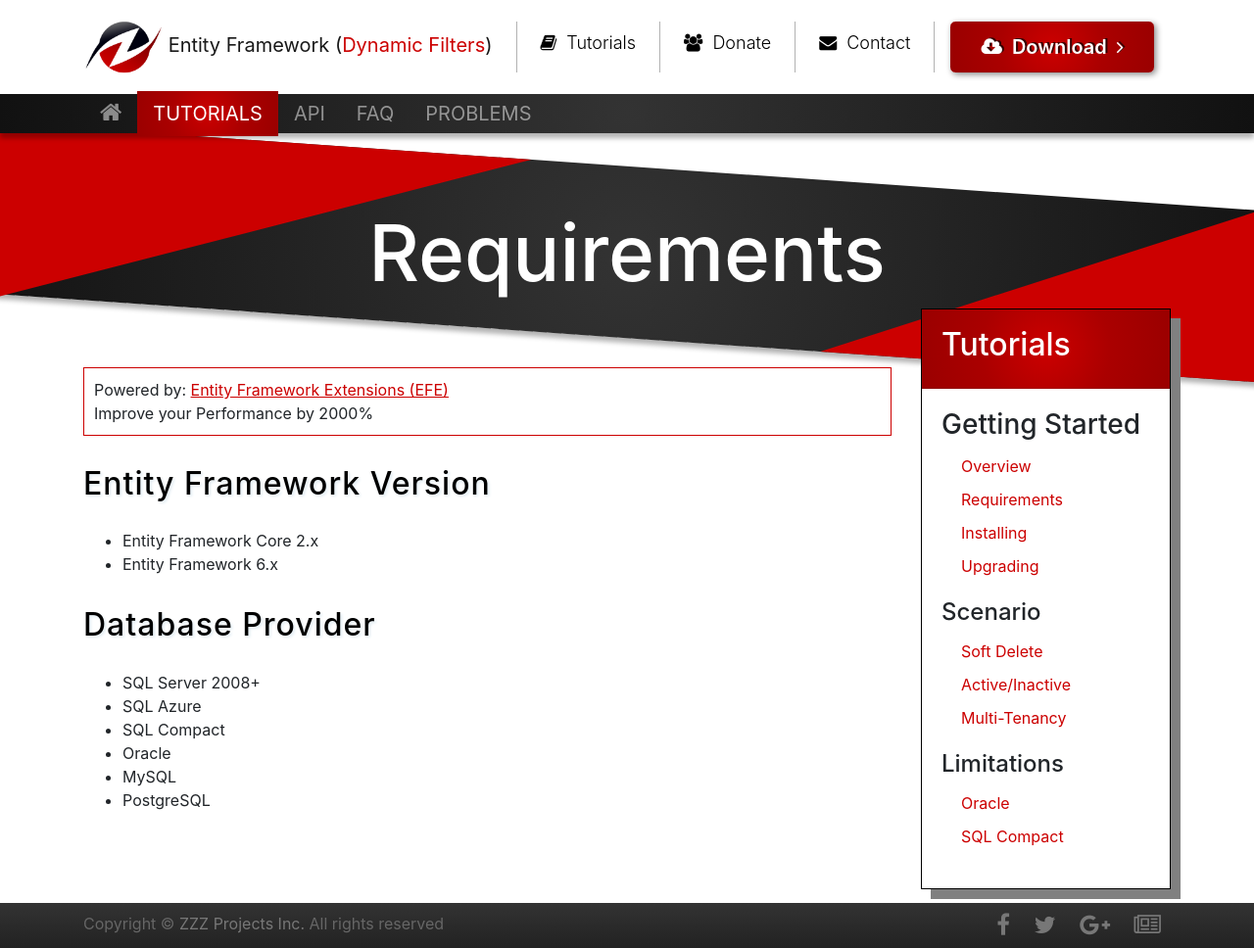
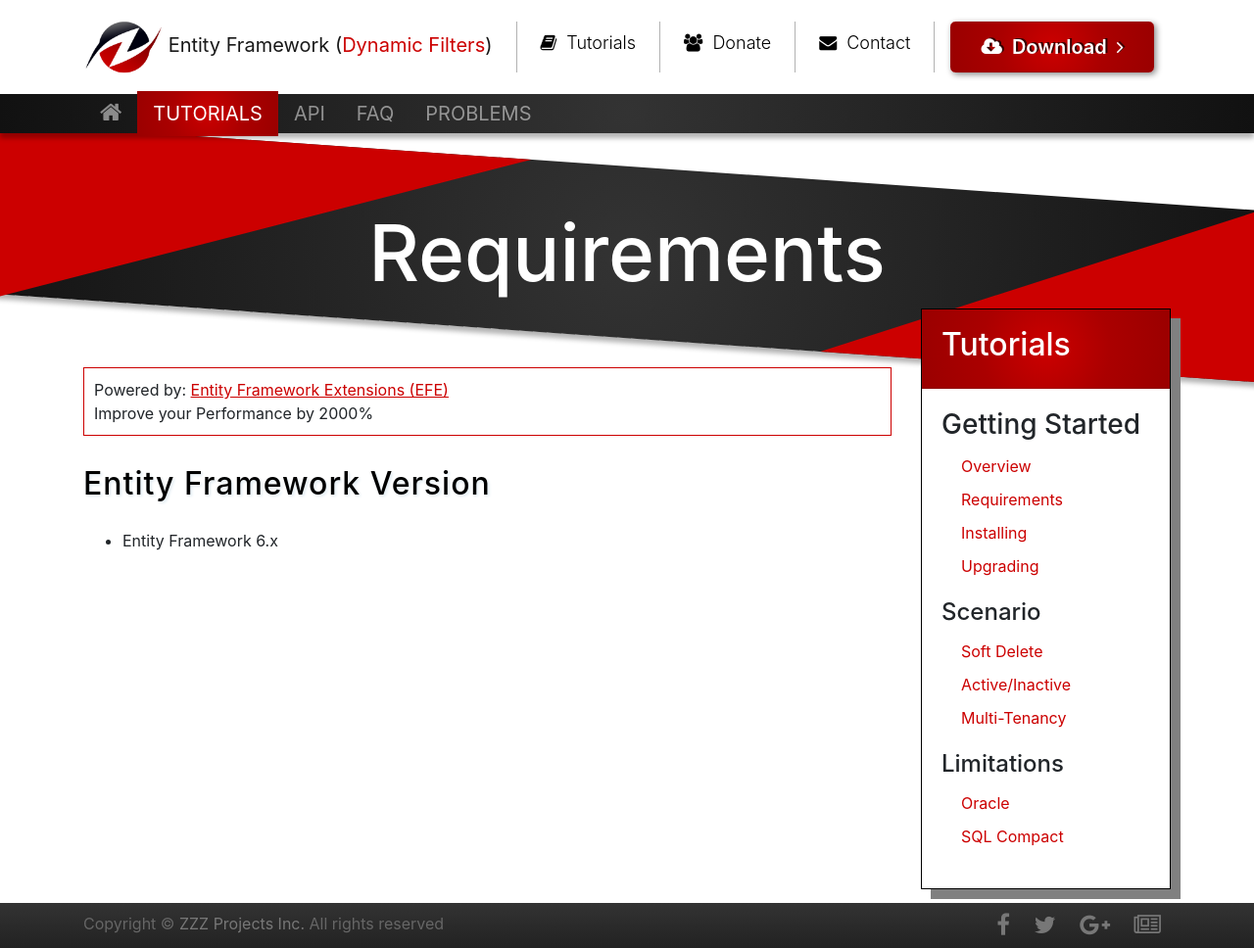
Before and after one commit to zzzprojects/EntityFramework.DynamicFilters, a Jekyll site: the page built from docs/pages/tutorials/requirements.md, in a window 1280 px wide and 968 px high. Shown: the whole window at 98% size. Built offline with Jekyll 4.4.1, drawn with Linux system fonts in a browser that asks for light colours; nearby versions of some CDN libraries; our own code applies the rules of GitHub Pages for plain Markdown files.

Commit message:
Update requirements.md

```diff
--- a/docs/pages/tutorials/requirements.md
+++ b/docs/pages/tutorials/requirements.md
@@ -4,14 +4,4 @@ permalink: requirements
 
 ## Entity Framework Version
 
-- Entity Framework Core 2.x
 - Entity Framework 6.x
-
-## Database Provider
-
-- SQL Server 2008+
-- SQL Azure
-- SQL Compact
-- Oracle
-- MySQL
-- PostgreSQL
```
